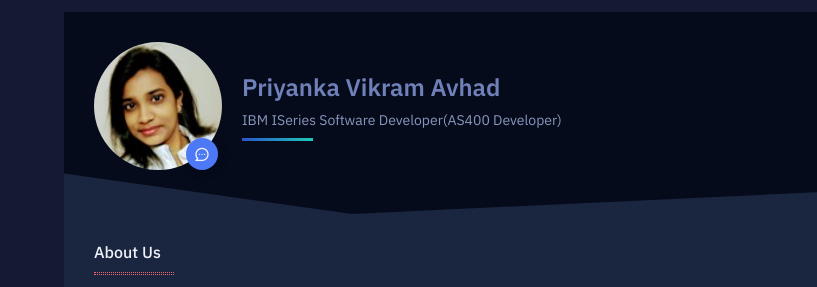
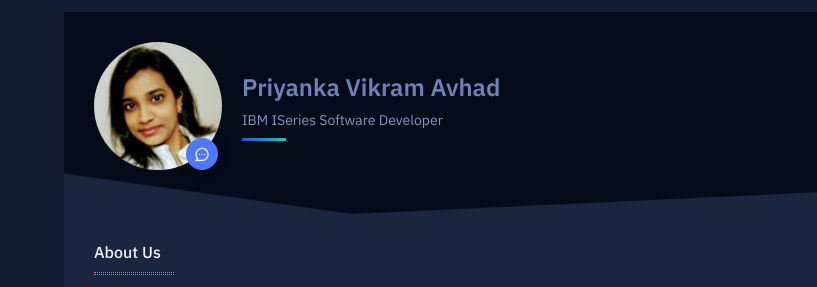
Before and after one commit to Priya724/PriyankaA_Portfolio.github.io, a plain HTML site: page index.html in a window 1280 px wide. Shown: the part 108-395 px from the top of the page, 0-817 px from the left. Drawn offline with nearby package versions, Linux system fonts and the light colour scheme; animation ran at ten frames a second.

Commit message:
Update index.html

```diff
--- a/index.html
+++ b/index.html
@@ -51,7 +51,7 @@
                     <p class="cd-headline loading-bar">
                         <span class="cd-words-wrapper">
                             <b class="is-visible">Data Analyst</b>
-                              <b>IBM ISeries Software Developer(AS400 Developer)</b>
+                              <b>IBM ISeries Software Developer</b>
                             <b>UX/UI Designer</b>
                         </span>
                     </p>
```
